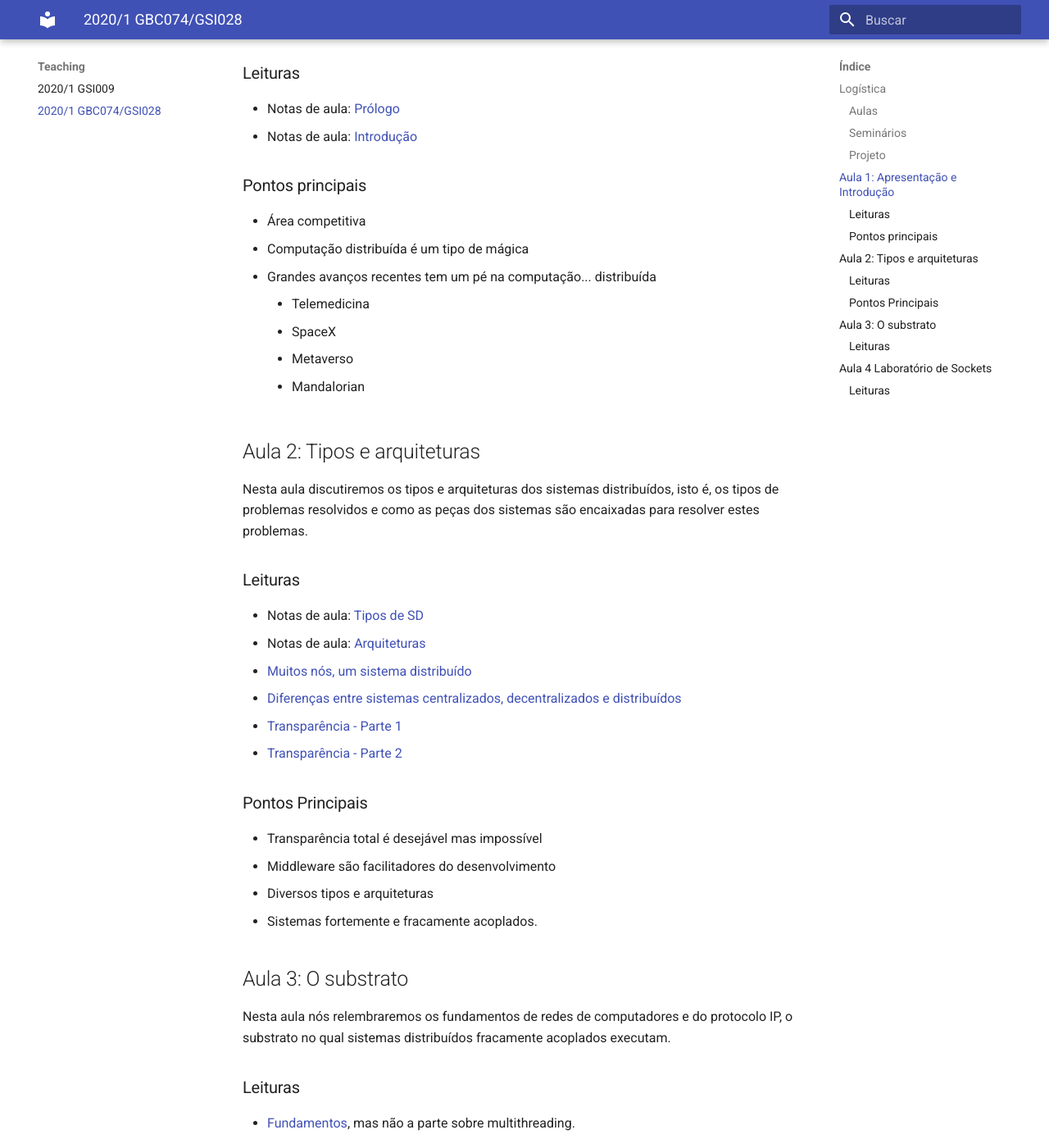
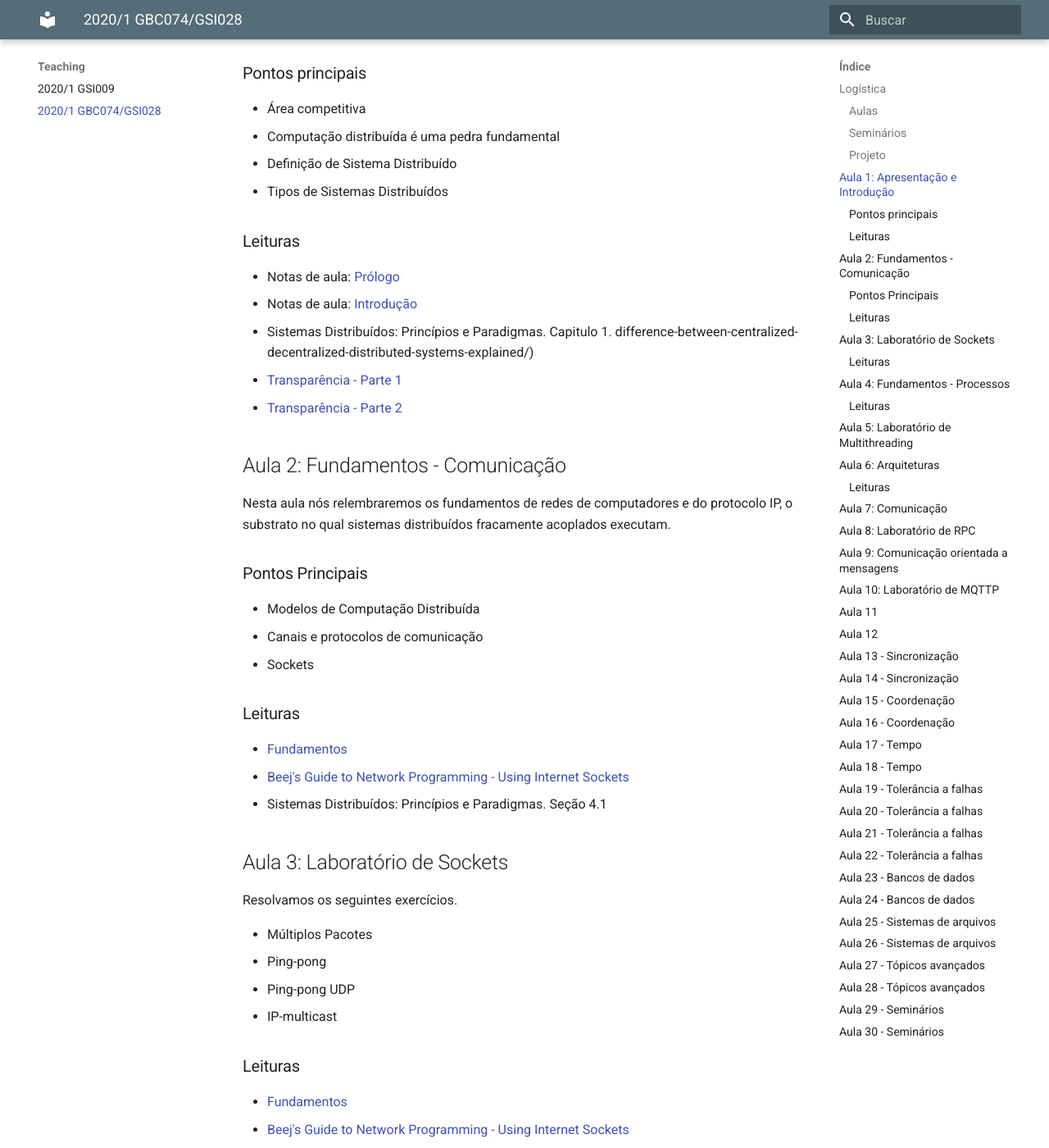
Before and after one commit to lasarojc/lasarojc.github.io, an MkDocs documentation site: the page built from docs/teaching/gbc074gsi028/index.md, in a window 1280 px wide and 1400 px high, scrolled down 3061 px. Shown: the whole window at 82% size. Built offline with MkDocs 1.6.1 and Material for MkDocs 9.7.7, drawn with Linux system fonts in a browser that asks for light colours; formulas are drawn with MathJax 3; some of the changed text lies outside the part shown.

Commit message:
reorganização

```diff
--- a/docs/teaching/gbc074gsi028/index.md
+++ b/docs/teaching/gbc074gsi028/index.md
@@ -80,55 +80,40 @@ Os alunos desenvolverão um projeto seguindo uma intencionalmente vaga para exer
 ## Aula 1: Apresentação e Introdução
 Nesta aula apresentarei uma visão geral e rápida dos sistemas distribuídos e espero que os motive ao estudo dos mesmos.
 
+### Pontos principais
+* Área competitiva
+* Computação distribuída é uma pedra fundamental
+* Definição de Sistema Distribuído
+* Tipos de Sistemas Distribuídos
+
+
 ### Leituras
 * Notas de aula: [Prólogo](https://lasarojc.github.io/ds_notes/)
 * Notas de aula: [Introdução](https://lasarojc.github.io/ds_notes/intro/)
+* Sistemas Distribuídos: Princípios e Paradigmas. Capitulo 1.
+difference-between-centralized-decentralized-distributed-systems-explained/)
+* [Transparência - Parte 1](https://dev.to/vaidehijoshi/transparency-illusions-of-a-single-system-part-1-17ao)
+* [Transparência - Parte 2](https://dev.to/vaidehijoshi/transparency-illusions-of-a-single-system-part-2-lbb)
 
-### Pontos principais
 
-* Área competitiva
-* Computação distribuída é um tipo de mágica
-* Grandes avanços recentes tem um pé na computação... distribuída
-    * Telemedicina
-    * SpaceX
-    * Metaverso
-    * Mandalorian
+## Aula 2: Fundamentos - Comunicação
+
+Nesta aula nós relembraremos os fundamentos de redes de computadores e do protocolo IP, o substrato no qual sistemas distribuídos fracamente acoplados executam.
+
+### Pontos Principais
+* Modelos de Computação Distribuída
+* Canais e protocolos de comunicação
+* Sockets
+
+
+### Leituras
+* [Fundamentos](https://lasarojc.github.io/ds_notes/basics/)
+* [Beej's Guide to Network Programming - Using Internet Sockets](https://beej.us/guide/bgnet/)
+* Sistemas Distribuídos: Princípios e Paradigmas. Seção 4.1
 
 
 
-
-
-
-
-## Aula 2: Tipos e arquiteturas
-Nesta aula discutiremos os tipos e arquiteturas dos sistemas distribuídos, isto é, os tipos de problemas resolvidos e como as peças dos sistemas são encaixadas para resolver estes problemas.
-
-
-### Leituras
-* Notas de aula: [Tipos de SD](https://lasarojc.github.io/ds_notes/intro/#tipos)
-* Notas de aula: [Arquiteturas](https://lasarojc.github.io/ds_notes/intro/#arquiteturas)
-* [Muitos nós, um sistema distribuído](https://dev.to/vaidehijoshi/many-nodes-one-distributed-system-kl9)
-* [Diferenças entre sistemas centralizados, decentralizados e distribuídos](https://www.8bitmen.com/difference-between-centralized-decentralized-distributed-systems-explained/)
-* [Transparência - Parte 1](https://dev.to/vaidehijoshi/transparency-illusions-of-a-single-system-part-1-17ao)
-* [Transparência - Parte 2](https://dev.to/vaidehijoshi/transparency-illusions-of-a-single-system-part-2-lbb)
-
-### Pontos Principais
-* Transparência total é desejável mas impossível
-* Middleware são facilitadores do desenvolvimento
-* Diversos tipos e arquiteturas
-* Sistemas fortemente e fracamente acoplados.
-
-
-## Aula 3: O substrato
-
-Nesta aula nós relembraremos os fundamentos de redes de computadores e do protocolo IP, o substrato no qual sistemas distribuídos fracamente acoplados executam.
-
-### Leituras
-
-* [Fundamentos](https://lasarojc.github.io/ds_notes/basics/), mas não a parte sobre multithreading.
-
-
-## Aula 4 Laboratório de Sockets
+## Aula 3: Laboratório de Sockets
 
 Resolvamos os seguintes exercícios.
 
@@ -138,6 +123,73 @@ Resolvamos os seguintes exercícios.
 * IP-multicast
 
 ### Leituras
+* [Fundamentos](https://lasarojc.github.io/ds_notes/basics/)
+* [Beej's Guide to Network Programming - Using Internet Sockets](https://beej.us/guide/bgnet/)
+* Vídeo: Containers docker no desenvolvimento de aplicações distribuídas
 
-* [No princípio, era o socket](https://lasarojc.github.io/ds_notes/basics/#no-principio-era-o-socket)
+
+## Aula 4: Fundamentos - Processos
+Nesta aula discutiremos o papel da concorrência no desenvolvimento dos SD.
+
+
+### Leituras
+* [Fundamentos](https://lasarojc.github.io/ds_notes/basics/)
 * Vídeo: Containers docker no desenvolvimento de aplicações distribuídas
+* Sistemas Distribuídos: Princípios e Paradigmas. Capítulo 3.
+
+
+
+## Aula 5: Laboratório de *Multithreading*
+Nesta aula discutiremos o papel dos processos no desenvolvimento de S
+
+
+
+## Aula 6: Arquiteturas
+
+Nesta aula discutiremos os arquiteturas de sistemas distribuídos
+
+### Leituras
+* Notas de aula: [Arquiteturas](https://lasarojc.github.io/ds_notes/intro/#arquiteturas)
+* [Muitos nós, um sistema distribuído](https://dev.to/vaidehijoshi/many-nodes-one-distributed-system-kl9)
+* [Diferenças entre sistemas centralizados, decentralizados e distribuídos](https://www.8bitmen.com/
+* Sistemas Distribuídos: Princípios e Paradigmas. Capítulo 2
+
+
+## Aula 7: Comunicação
+
+* Middleware
+* Transparência
+* RPC
+
+
+
+## Aula 8: Laboratório de RPC
+
+* Middleware
+* Transparência
+* RPC
+
+
+## Aula 9: Comunicação orientada a mensagens
+
+## Aula 10: Laboratório de MQTTP
+## Aula 11
+## Aula 12
+## Aula 13 - Sincronização
+## Aula 14 - Sincronização
+## Aula 15 - Coordenação
+## Aula 16 - Coordenação
+## Aula 17 - Tempo
+## Aula 18 - Tempo
+## Aula 19 - Tolerância a falhas
+## Aula 20 - Tolerância a falhas
+## Aula 21 - Tolerância a falhas
+## Aula 22 - Tolerância a falhas
+## Aula 23 - Bancos de dados
+## Aula 24 - Bancos de dados
+## Aula 25 - Sistemas de arquivos
+## Aula 26 - Sistemas de arquivos
+## Aula 27 - Tópicos avançados
+## Aula 28 - Tópicos avançados
+## Aula 29 - Seminários
+## Aula 30 - Seminários
--- a/mkdocs.yml
+++ b/mkdocs.yml
@@ -9,21 +9,15 @@ nav:
         - Students: students/index.md
         - Teaching:
             - '2020/1 GSI009': teaching/gsi009/index.md
-            #   - 'Profissão em Sistemas de Informação': teaching/gsi009/index.md
             - '2020/1 GBC074/GSI028': teaching/gbc074gsi028/index.md
-            #    - Semana 1: teaching/gbc074gsi028/semana1.md
-            #    - Semana 2: teaching/gbc074gsi028/semana2.md
-            #    - Semana 3: teaching/gbc074gsi028/semana3.md
-            #    - Semana 4: teaching/gbc074gsi028/semana4.md
-            #    - Semana 5: teaching/gbc074gsi028/semana5.md
-            #    - Semana 6: teaching/gbc074gsi028/semana6.md
-            #    - Semana 7: teaching/gbc074gsi028/semana7.md
-            #    - Semana 8: teaching/gbc074gsi028/semana8.md
-            #    - Semana 9: teaching/gbc074gsi028/semana9.md
 
 theme:
         name: material #readthedocs
         language: pt
+        palette:
+            scheme: preference
+            accent: deep orange
+            primary: blue grey
         features:
             - navigation.tabs
             - header.autohide
```
